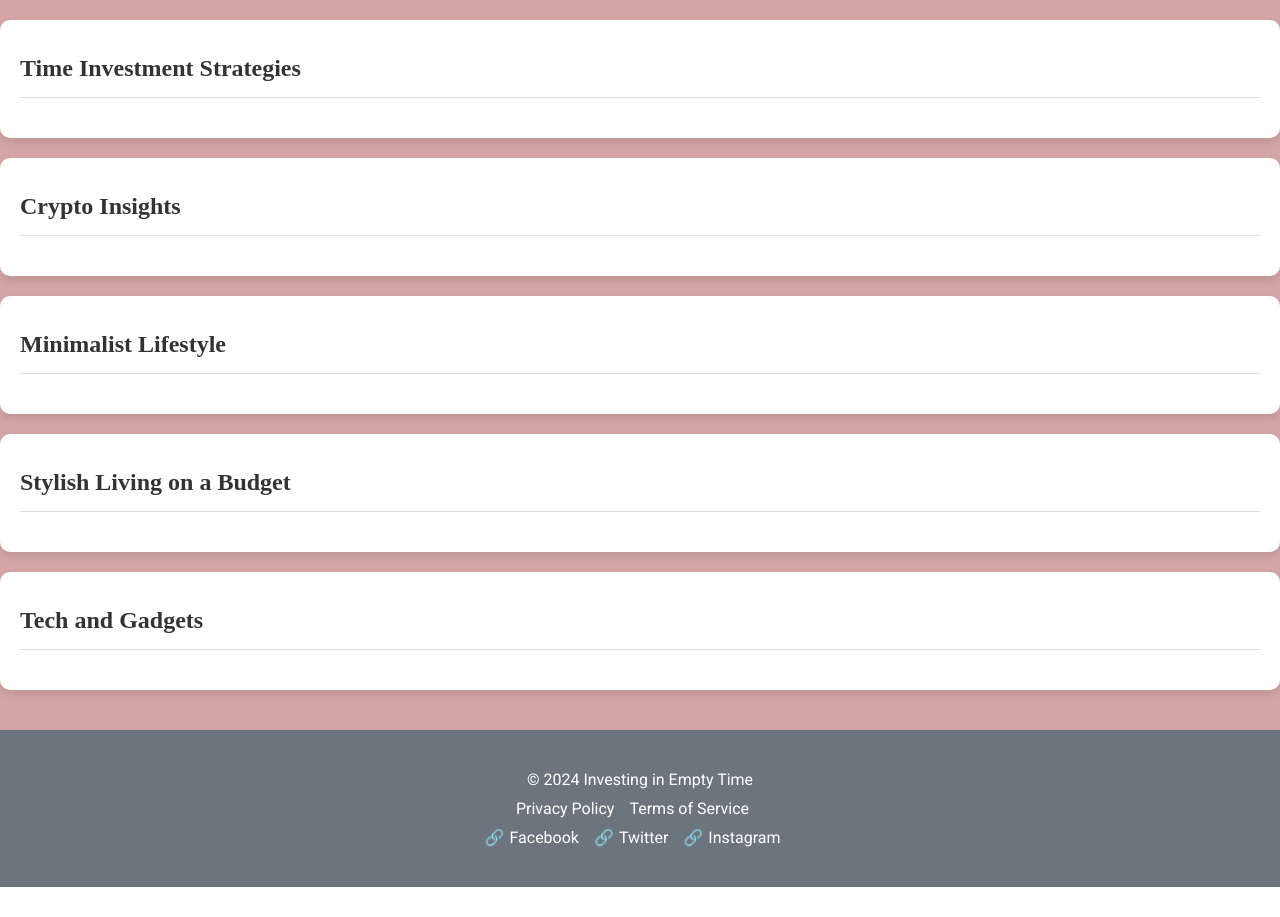
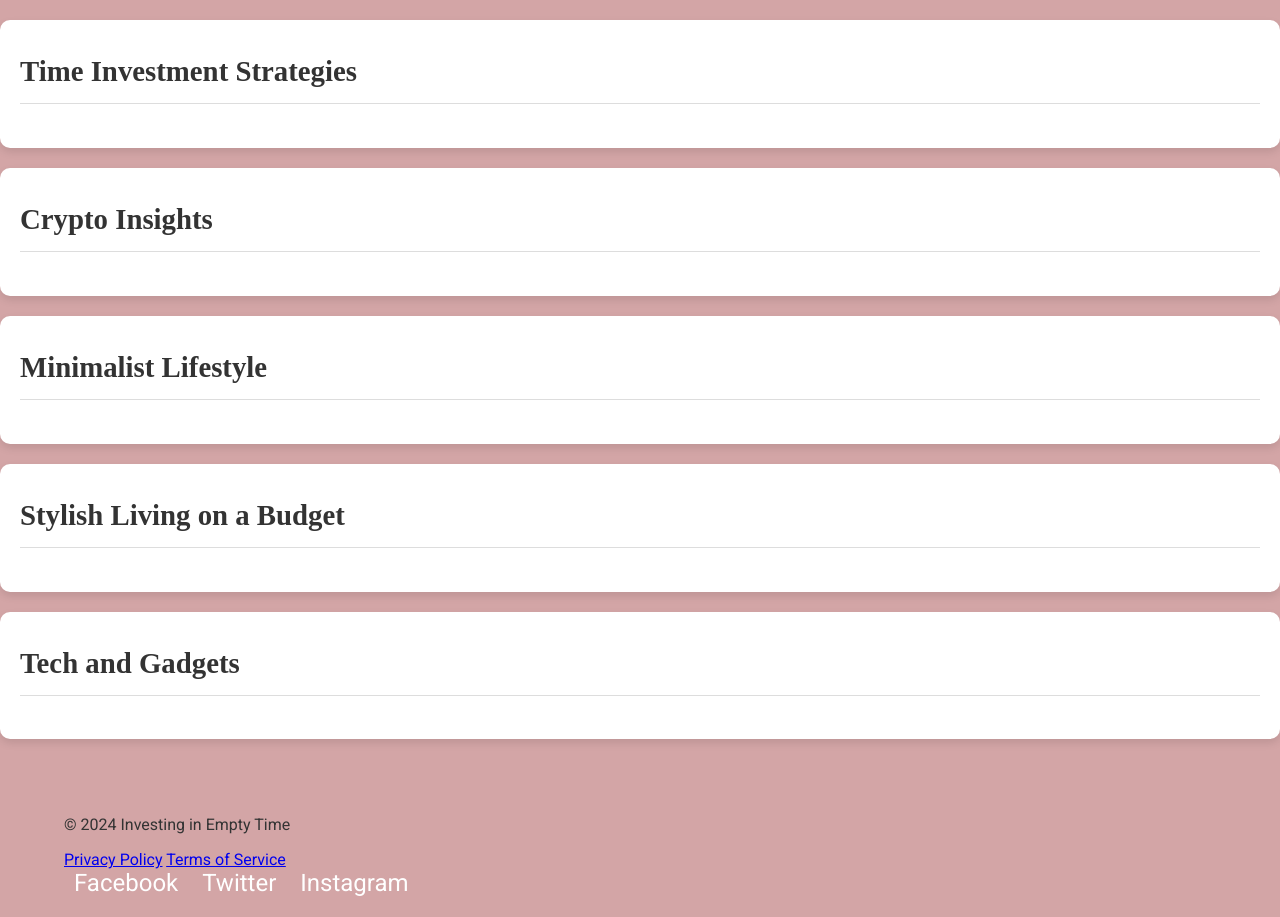
Before and after one commit to april19833/The-Empty-Time-Investor, a PHP site: page / in a window 1280 px wide. Shown: the part 256-1173 px from the top of the page. Before the commit the page ends 1143 px from the top, so only its background shows below. Run offline with PHP 8.4, Linux system fonts and the light colour scheme.

Commit message:
Update style.css

```diff
--- a/style.css
+++ b/style.css
@@ -106,69 +106,70 @@ main {
 
 .card h2 {
   margin-top: 0;
+  font-size: 1.8rem;
   font-family: var(--font-heading);
 }
 
-footer {
-  background-color: var(--color-secondary);
-  color: white;
-  padding: 20px 0;
-  text-align: center;
+.card p {
+  margin: 10px 0 0 0;
 }
 
-.footer-links a,
+.footer {
+  background-color: var(--color-primary);
+  color: white;
+  text-align: center;
+  padding: 20px 0;
+  font-size: 0.9rem;
+}
+
+.footer a {
+  text-decoration: none;
+  color: white;
+  margin: 0 10px;
+  transition: color 0.3s;
+}
+
+.footer a:hover {
+  color: var(--color-accent);
+}
+
+.footer .footer-links {
+  margin-bottom: 10px;
+}
+
 .social-icons a {
   text-decoration: none;
   color: white;
-  margin-right: 15px;
+  font-size: 1.5rem;
+  margin: 0 10px;
   transition: color 0.3s;
 }
 
-.footer-links a:hover,
 .social-icons a:hover {
   color: var(--color-accent);
 }
 
-.social-icons a::before {
-  content: '🔗';
-  margin-right: 5px;
+/* Accordion styles */
+.accordion-item__click-target {
+  cursor: pointer;
+  padding: 15px 0;
+  border-bottom: 1px solid #ddd;
+  display: flex;
+  justify-content: space-between;
+  align-items: center;
 }
 
-footer p {
-  margin: 0;
+.accordion-item__dropdown {
+  display: none;
+  padding: 15px 0;
 }
 
-.footer-links,
-.social-icons {
-  display: flex;
-  justify-content: center;
-  margin-top: 10px;
+.accordion-item__dropdown.open {
+  display: block;
+  animation: rotateIn 1s;
 }
 
-/* Dark theme styles */
-body.dark-theme {
-  background-color: #333;
-  color: #fff;
-}
-
-header.dark-theme {
-  background-color: #333;
-  color: #fff;
-}
-
-header.dark-theme h1 {
-  color: var(--color-heading); /* New color for dark theme */
-}
-
-footer.dark-theme {
-  background-color: #333;
-  color: #fff;
-}
-
-footer.dark-theme .footer-links a,
-footer.dark-theme .social-icons a {
-  color: #fff;
-}
+/* Moon GIF styling */
 #theme-toggle {
   background: url('images/moon.gif') no-repeat center center;
   background-size: cover;
@@ -178,9 +179,6 @@ footer.dark-theme .social-icons a {
   cursor: pointer;
   display: block;
   margin: 20px auto;
-  text-indent: -9999px; /* Скрытие текстового содержимого */
+  text-indent: -9999px; /* Hides text content */
   overflow: hidden;
 }
-header.dark-theme h1 {
-  color: var(--color-heading); /* Используем переменную для цвета заголовков в темной теме */
-}
```
